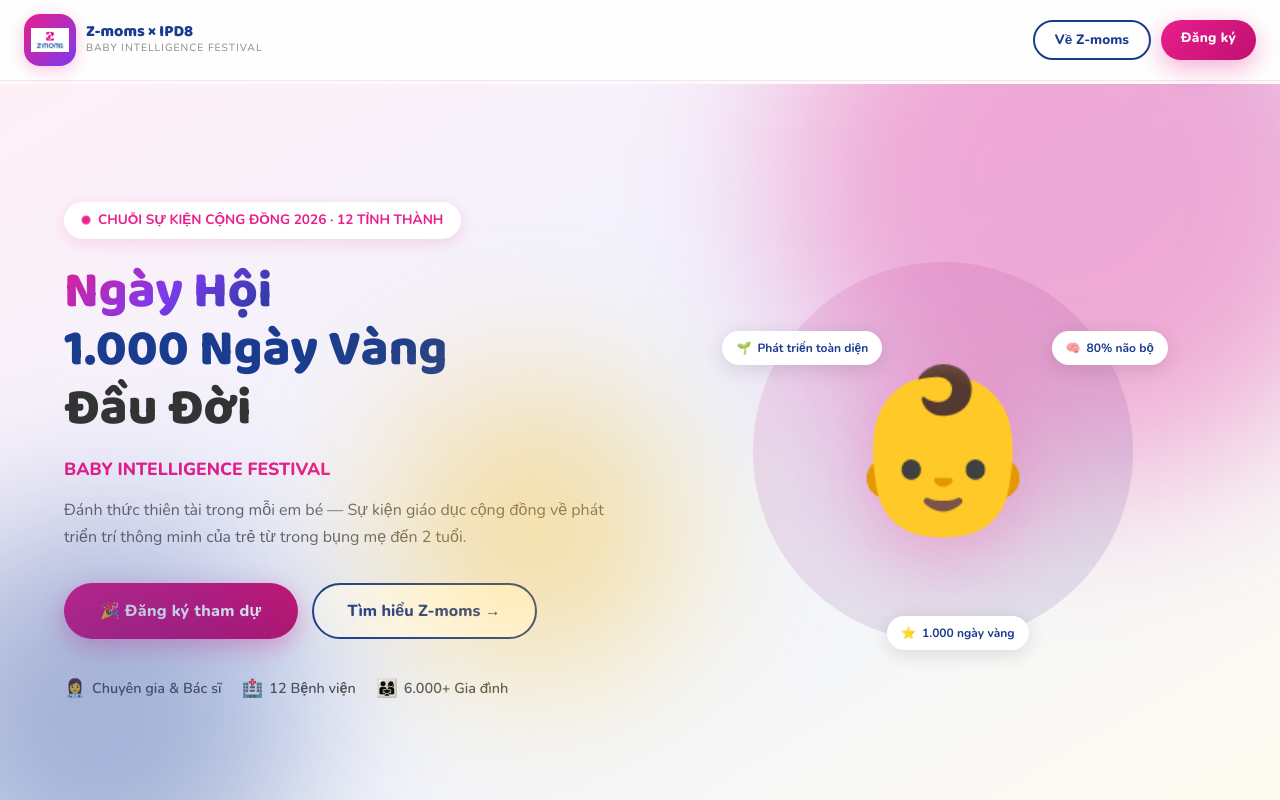
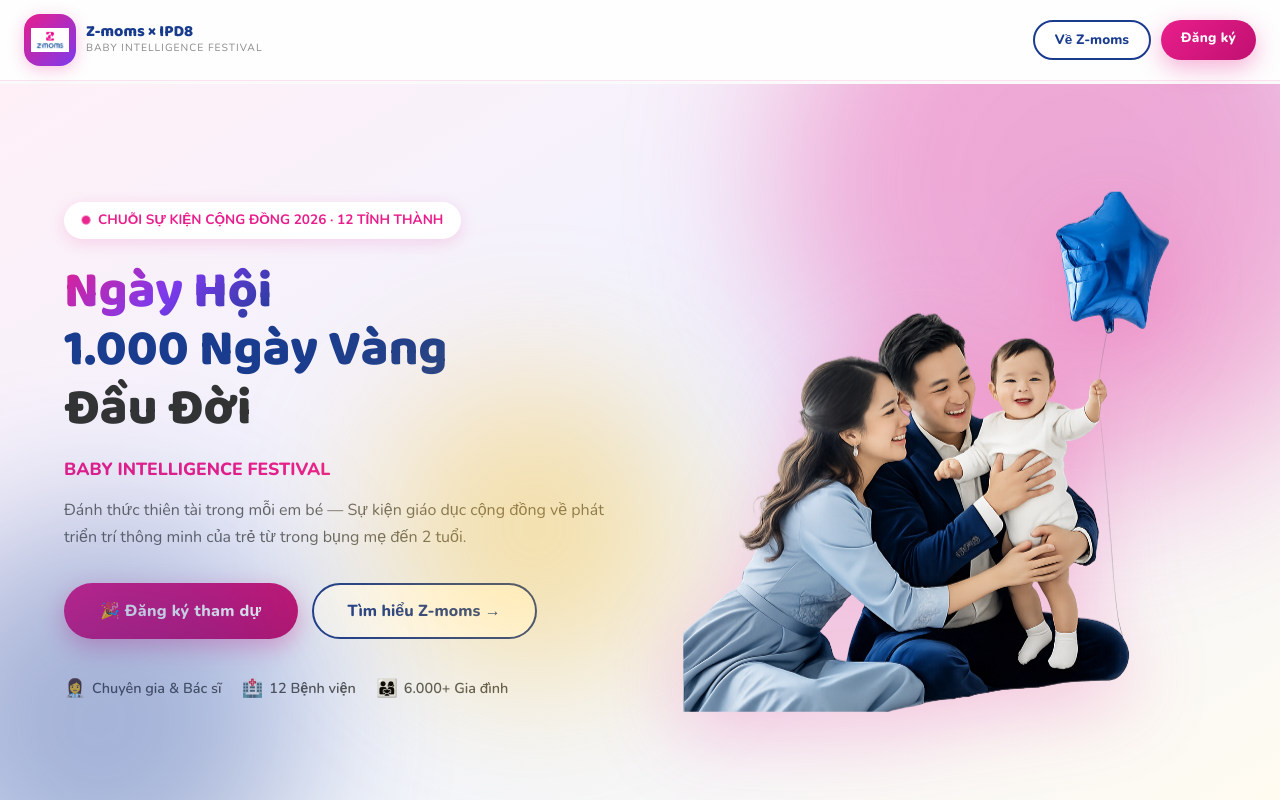
Before and after one commit to tnphat203/Lading-page-zmoms, a Next.js app in the folder landing-page/: page / in a window 1280 px wide. Shown: the top 800 px of the page. Built offline with nearby package versions, Linux system fonts and the light colour scheme.

Commit message:
update banner và thay đổi thành dự kiến thay vì chắc chắn

```diff
--- a/landing-page/app/page.jsx
+++ b/landing-page/app/page.jsx
@@ -256,37 +256,27 @@
             </div>
           </div>
 
-          <div style={{ display: "flex", justifyContent: "center", position: "relative" }}>
-            {/* Big decorative circle */}
-            <div style={{ width: 380, height: 380, borderRadius: "50%", background: "linear-gradient(135deg, rgba(233,30,140,0.12), rgba(26,60,143,0.12))", display: "flex", alignItems: "center", justifyContent: "center", position: "relative" }}>
-              <div className="float-anim" style={{ fontSize: "10rem", lineHeight: 1, userSelect: "none", filter: "drop-shadow(0 20px 40px rgba(233,30,140,0.3))" }}>👶</div>
-              {/* Orbiting badges */}
-              {[
-                { emoji: "🧠", label: "80% não bộ", angle: -30, r: 190 },
-                { emoji: "⭐", label: "1.000 ngày vàng", angle: 90, r: 190 },
-                { emoji: "🌱", label: "Phát triển toàn diện", angle: 210, r: 190 },
-              ].map(({ emoji, label, angle, r }) => {
-                const rad = (angle * Math.PI) / 180;
-                return (
-                  <div key={label} style={{
-                    position: "absolute",
-                    left: `calc(50% + ${Math.cos(rad) * r}px - 56px)`,
-                    top: `calc(50% + ${Math.sin(rad) * r}px - 26px)`,
-                    background: "white",
-                    borderRadius: 20,
-                    padding: "8px 14px",
-                    boxShadow: "0 4px 20px rgba(0,0,0,0.12)",
-                    fontSize: "0.75rem",
-                    fontWeight: 700,
-                    color: BLUE,
-                    whiteSpace: "nowrap",
-                    display: "flex", alignItems: "center", gap: 6,
-                  }}>
-                    <span>{emoji}</span>{label}
-                  </div>
-                );
-              })}
-            </div>
+          <div
+            className="float-anim"
+            style={{
+              display: "flex",
+              justifyContent: "center",
+              position: "relative"
+            }}
+          >
+            <Image
+              src="/hero-event.png"
+              alt="Ngày hội 1.000 Ngày Vàng"
+              width={520}
+              height={520}
+              style={{
+                width: "100%",
+                maxWidth: 520,
+                height: "auto",
+                objectFit: "contain",
+                filter: "drop-shadow(0 20px 40px rgba(233,30,140,0.25))",
+              }}
+            />
           </div>
         </div>
       </section>
@@ -486,11 +476,15 @@
         <div style={{ maxWidth: 1100, margin: "0 auto" }}>
           <AnimSection>
             <div style={{ textAlign: "center", marginBottom: 50 }}>
-              <div style={{ display: "inline-block", background: GOLD, color: "#1a1a1a", borderRadius: 30, padding: "6px 20px", fontSize: "0.8rem", fontWeight: 700, marginBottom: 16, letterSpacing: 1 }}>LỊCH TỔ CHỨC 2026</div>
+              <div style={{ display: "inline-block", background: GOLD, color: "#1a1a1a", borderRadius: 30, padding: "6px 20px", fontSize: "0.8rem", fontWeight: 700, marginBottom: 16, letterSpacing: 1 }}>
+                DỰ KIẾN TỔ CHỨC 2026
+              </div>
               <h2 style={{ fontFamily: "'Baloo 2', cursive", fontWeight: 800, fontSize: "clamp(1.8rem, 3vw, 2.5rem)" }}>
-                12 Sự kiện trên <span style={{ color: GOLD }}>toàn quốc</span>
+                Dự kiến tổ chức tại <span style={{ color: GOLD }}>12 địa điểm</span>
               </h2>
-              <p style={{ color: "rgba(255,255,255,0.7)", marginTop: 10, fontSize: "0.95rem" }}>Từ Tháng 8 đến Tháng 12 năm 2026</p>
+              <p style={{ color: "rgba(255,255,255,0.7)", marginTop: 10, fontSize: "0.95rem" }}>
+                Danh sách bệnh viện và thời gian tổ chức dự kiến (có thể điều chỉnh theo kế hoạch triển khai)
+              </p>
             </div>
           </AnimSection>
 
@@ -502,7 +496,7 @@
                   <div>
                     <div style={{ fontWeight: 800, fontSize: "0.9rem", marginBottom: 2 }}>{s.city}</div>
                     <div style={{ fontSize: "0.8rem", color: "rgba(255,255,255,0.6)", marginBottom: 4 }}>{s.hospital}</div>
-                    <div style={{ display: "inline-block", background: `${GOLD}25`, color: GOLD, borderRadius: 20, padding: "2px 10px", fontSize: "0.75rem", fontWeight: 700 }}>{s.month}</div>
+                    <div style={{ display: "inline-block", background: `${GOLD}25`, color: GOLD, borderRadius: 20, padding: "2px 10px", fontSize: "0.75rem", fontWeight: 700 }}>Dự kiến {s.month}</div>
                   </div>
                 </div>
               </AnimSection>
```
Also changed, not shown: landing-page/public/hero-event.png (added).
